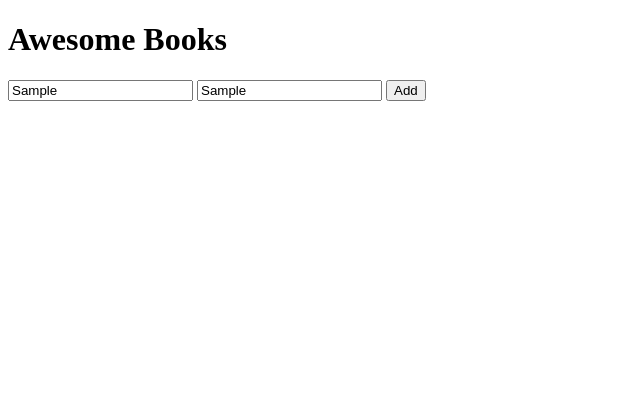
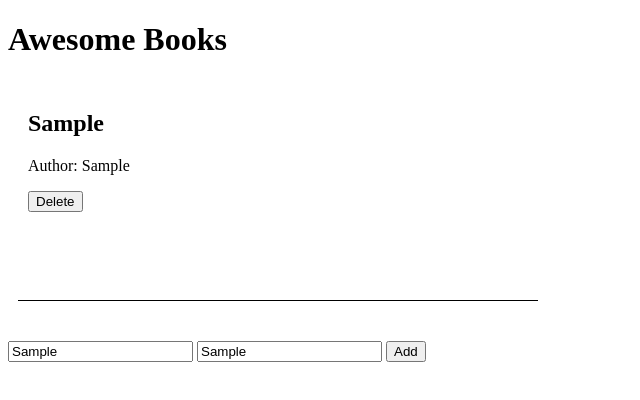
Before and after one commit to mr-abdellah/Awesome-Book, a plain HTML site: page index.html in a window 1280 px wide. Both pictures are taken after typing "Sample", "Sample" into the empty fields and a click on the button "Add". Shown: the whole page, without its empty margins (0-640 px from the left). Drawn offline with Linux system fonts and the light colour scheme.

Commit message:
Append, style and add remove button

```diff
--- a/script.js
+++ b/script.js
@@ -38,5 +38,25 @@ addBtn.addEventListener('click', () =>{
     deleteButton.classList.add("btn");
     deleteButton.classList.add("delete");
 
+    booksContainer.appendChild(bookContainer);
+    bookContainer.appendChild(bookTitle);
+    bookContainer.appendChild(bookAuthor);
+    bookContainer.appendChild(deleteButton);
+
+    bookTitle.textContent = title.value;
+    bookAuthor.textContent = "Author: " + author.value;
+    deleteButton.textContent='Delete';
+
+    bookContainer.style.borderBottom  = "1px solid black";
+    bookContainer.style.width = "500px";
+    bookContainer.style.height = "200px";
+    bookContainer.style.padding='10px';
+    bookContainer.style.marginLeft='10px';
+    bookContainer.style.marginBottom='40px';
+
+    deleteButton.addEventListener("click", () => {
+        bookContainer.remove();
+        books = books.filter(element => element != newBook);
+    })
 }
 )
```
Also changed, not shown: index.html (+3 -0 lines).
